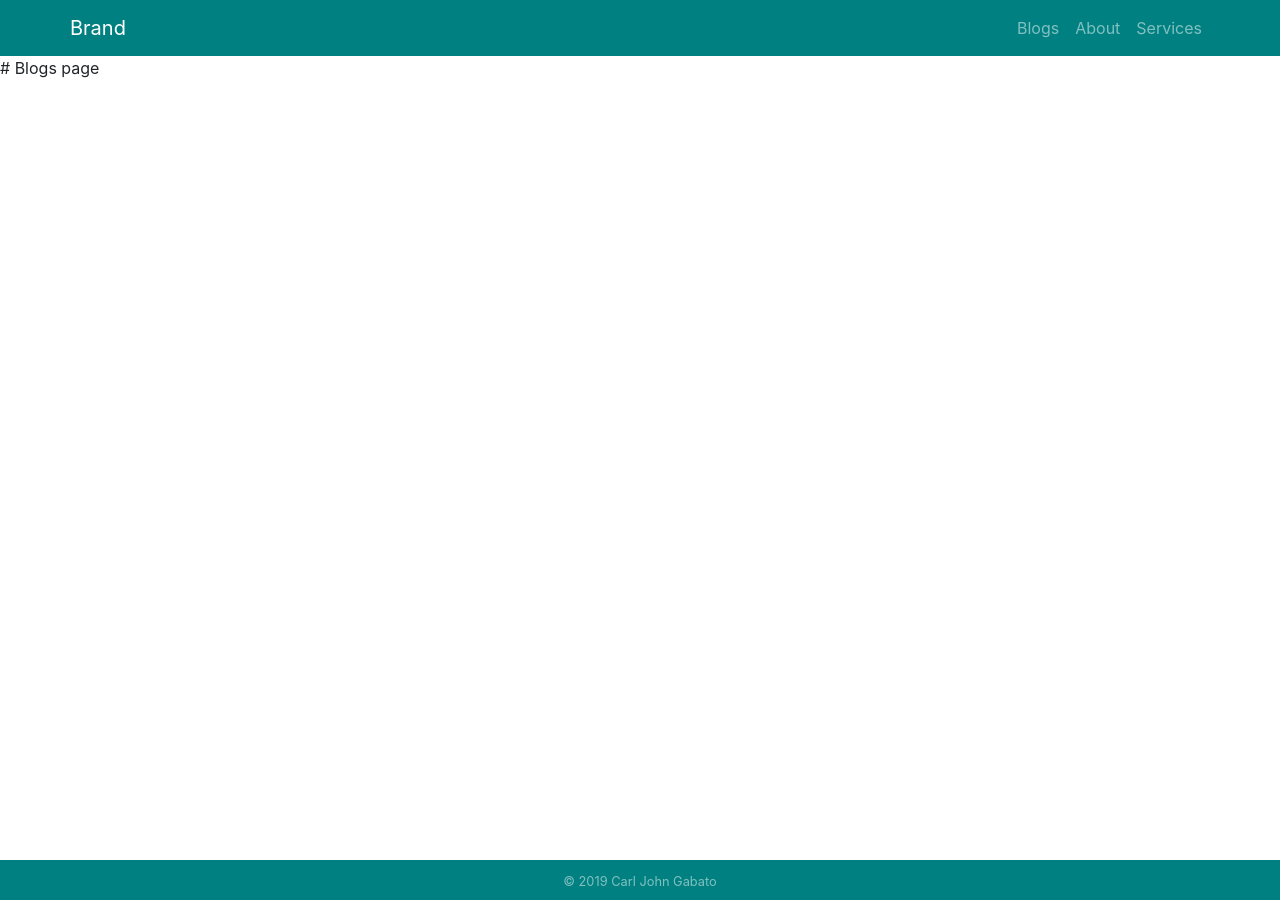
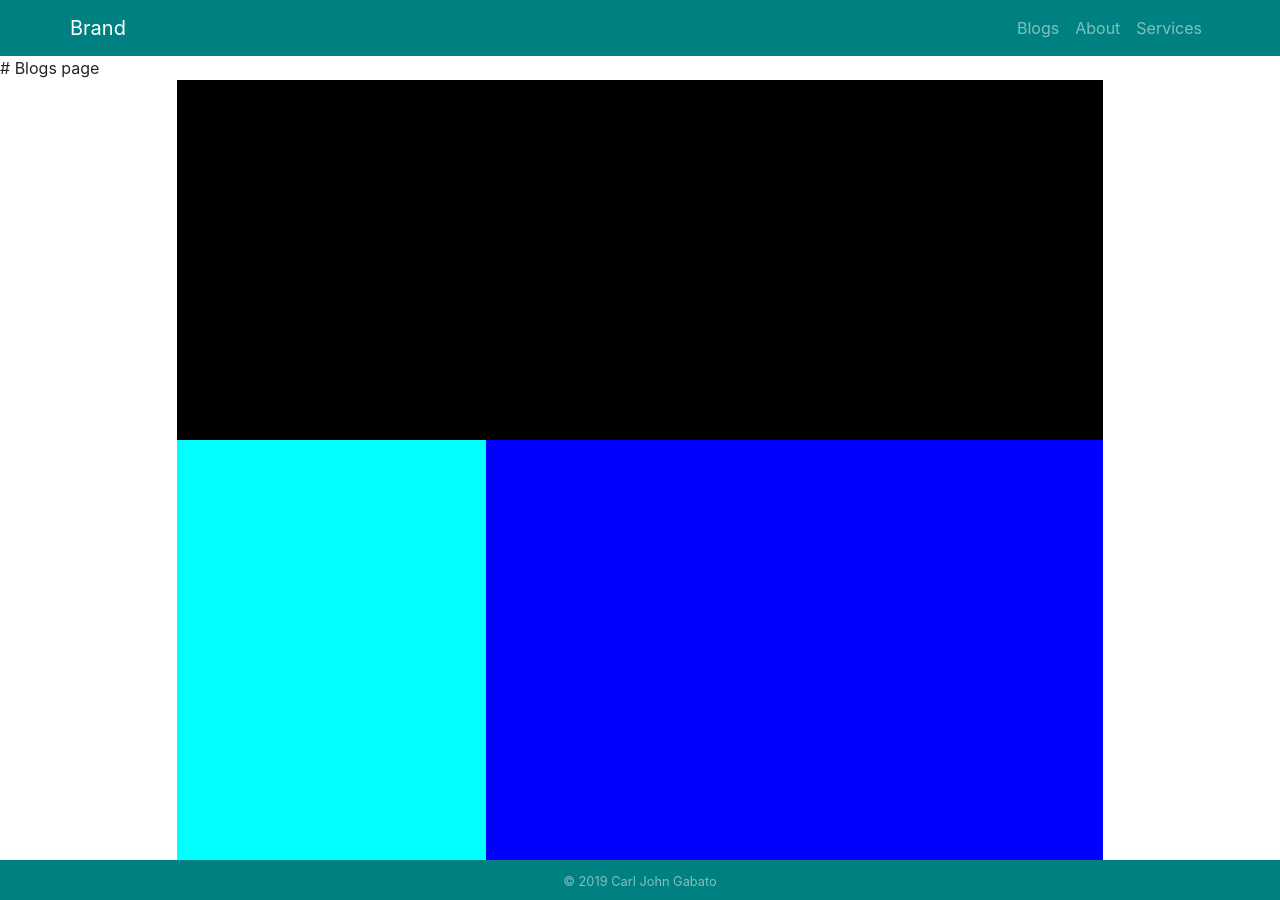
Before and after one commit to carljohngabato/aboutme, a Jekyll site: the page built from blogs.html, in a window 1280 px wide and 900 px high. Built offline with Jekyll 4.4.1, drawn with Linux system fonts in a browser that asks for light colours; nearby versions of some CDN libraries.

```diff
--- a/_sass/main.scss
+++ b/_sass/main.scss
@@ -485,6 +485,19 @@
 
 /*TEST AREA*/
 .t-container{
-  margin-left: 25%;
-  margin-right: 25%;
+  margin-left: 15%;
+  margin-right: 15%;
 }
+.row-1{
+  background-color: black;
+  height: 40vh;
+  width: auto;
+  margin-left: auto;
+  margin-right: auto;
+}
+.row-2{
+  height: 100vh;
+  width: inherit;
+  margin-left: auto;
+  margin-right: auto;
+}
```
